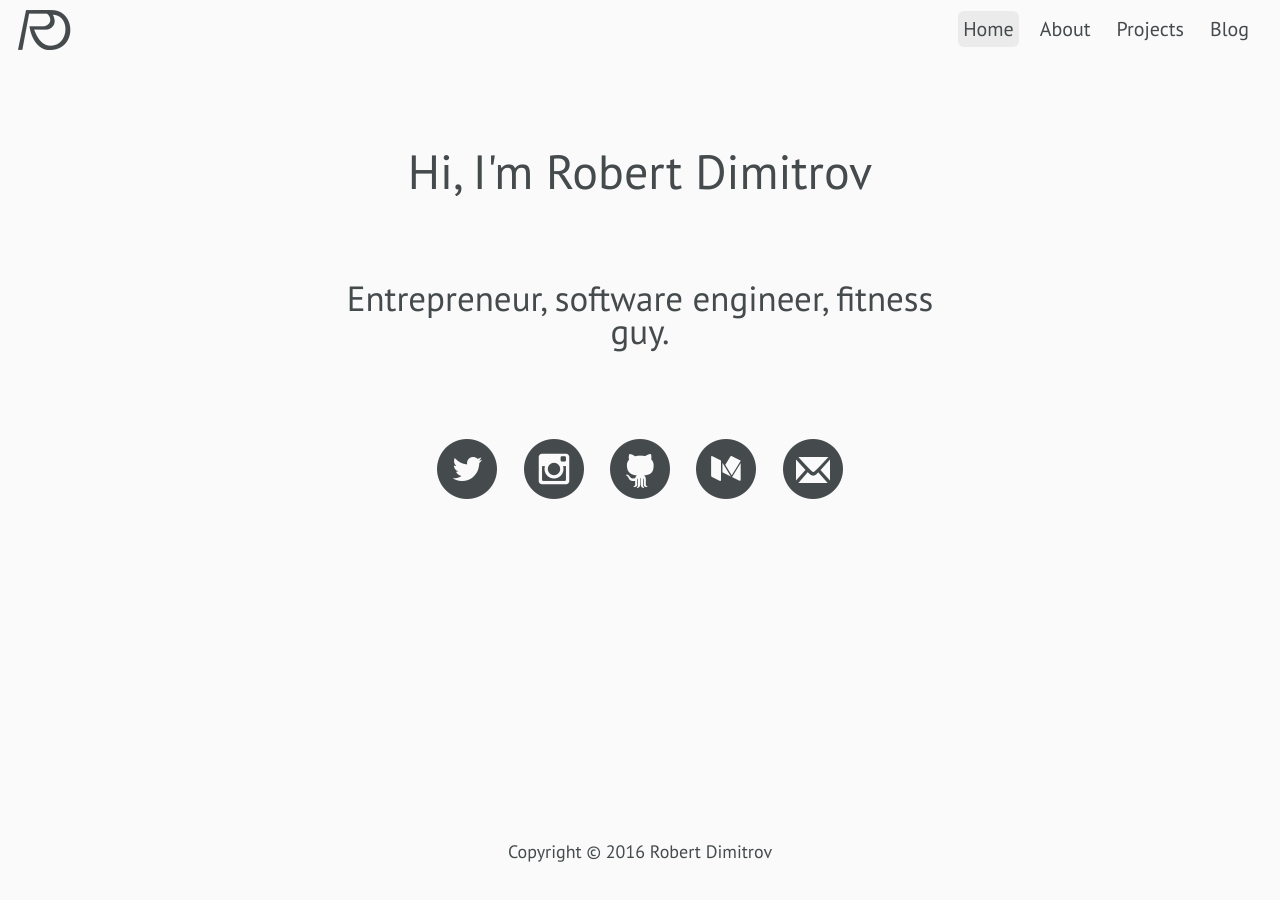
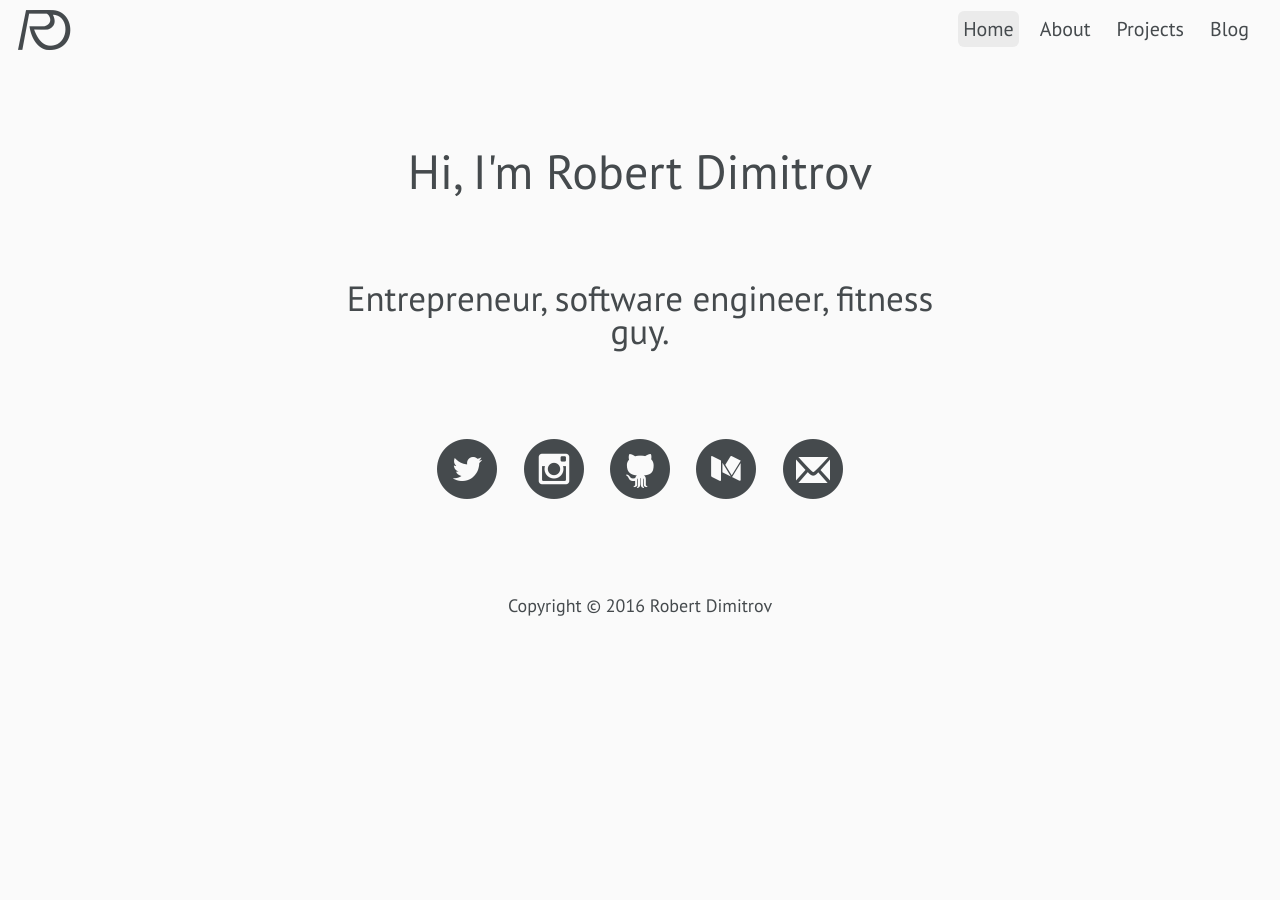
Before and after one commit to robbdimitrov/robbdimitrov.github.io, a Jekyll site: the page built from index.html, in a window 1280 px wide. Built offline with Jekyll 4.4.1, drawn with Linux system fonts in a browser that asks for light colours; Markdown is read by kramdown in place of the engine named in the settings.

Commit message:
Restore footer positioning

```diff
--- a/css/stylesheet.css
+++ b/css/stylesheet.css
@@ -40,10 +40,11 @@ header {
 }
 
 footer {
-	position: fixed;
+	position: relative;;
   bottom: 0;
   width: 100%;
 	height:30px;
+	margin-top: 80px;
 	font-size: 18px;
 	text-align: center;
 	margin-bottom: 30px;
@@ -620,7 +621,6 @@ a, .menu_item, .dropdown_menu_item, .dropdown_menu_item:active,
 	}
 
 	footer {
-		position: relative;
 		margin-top: 60px;
 	}
 
```
